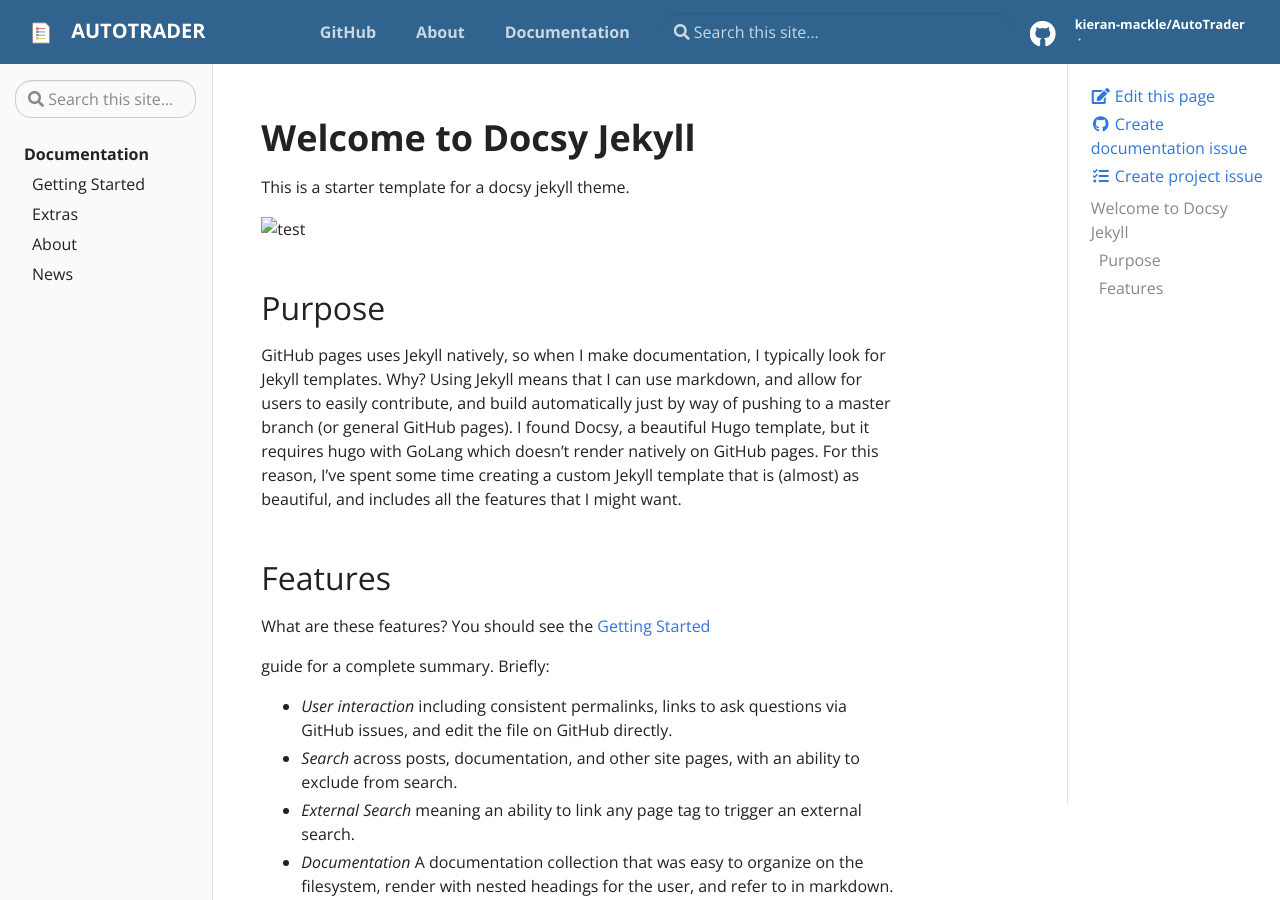
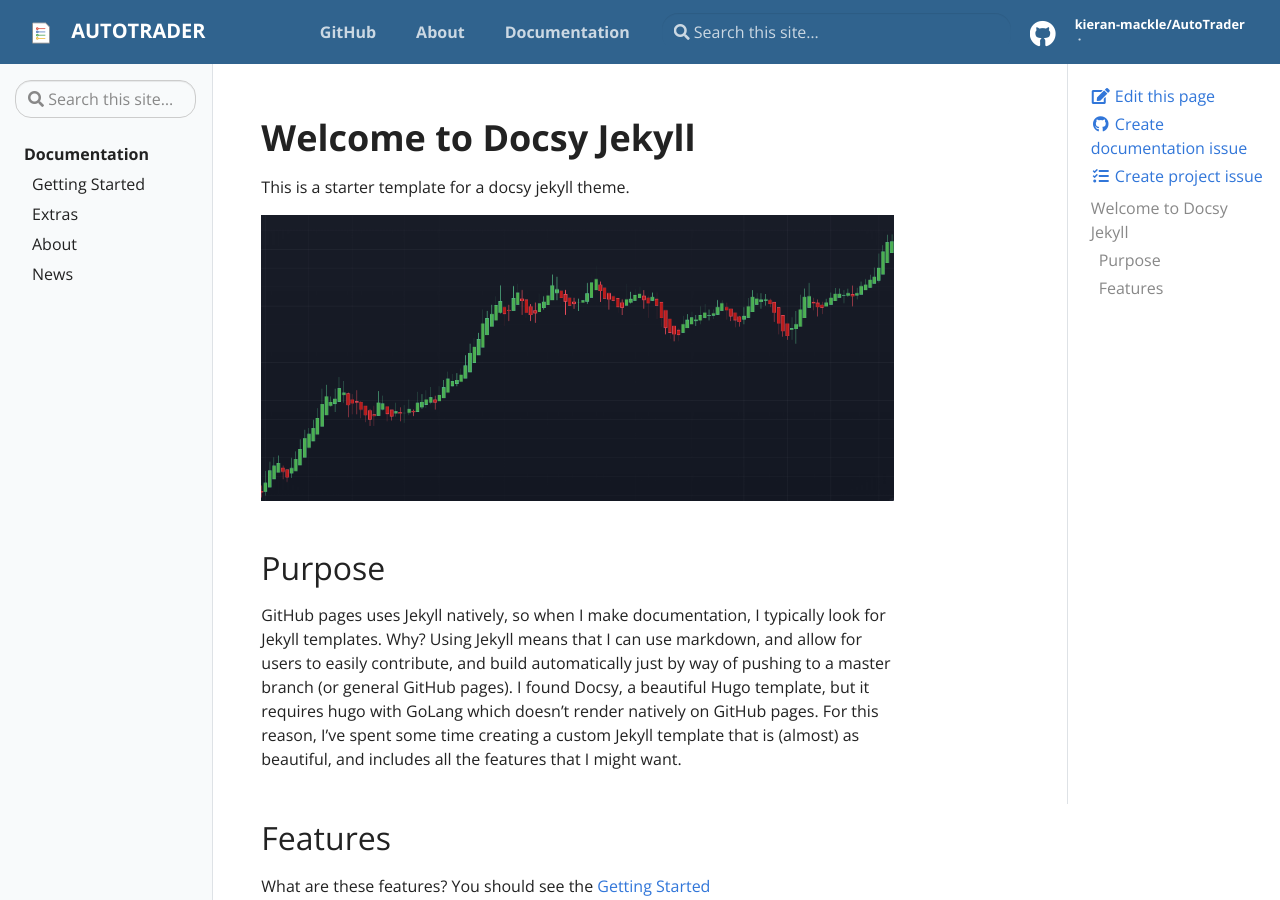
Before and after one commit to kieran-mackle/AutoTrader, a Jekyll site: the page built from docs/pages/index.md, in a window 1280 px wide and 900 px high. Built offline with Jekyll 4.4.1, drawn with Linux system fonts in a browser that asks for light colours.

Commit message:
Update index.md

```diff
--- a/docs/pages/index.md
+++ b/docs/pages/index.md
@@ -8,7 +8,7 @@
 
 This is a starter template for a docsy jekyll theme.
 
-![test](../docs/assets/img/test_image.png)
+![test](assets/img/test_image.png)
 
 ## Purpose
 
```
